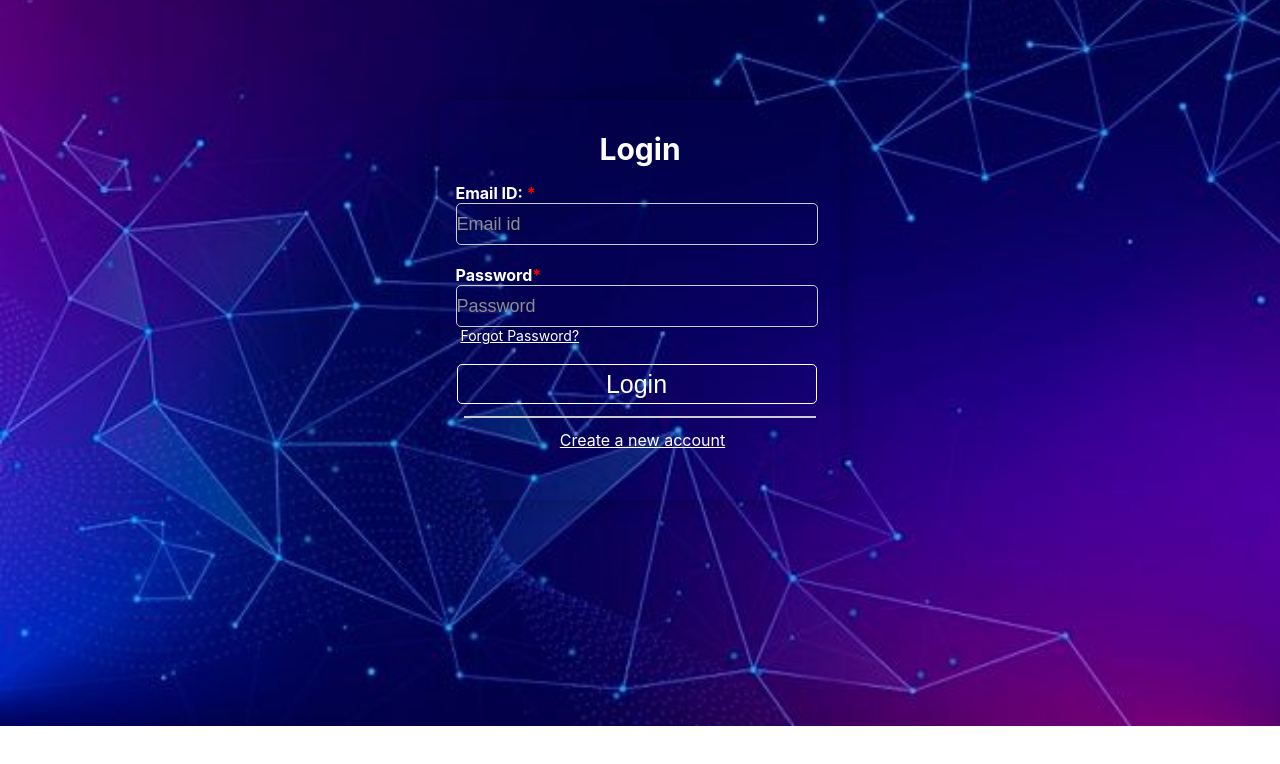
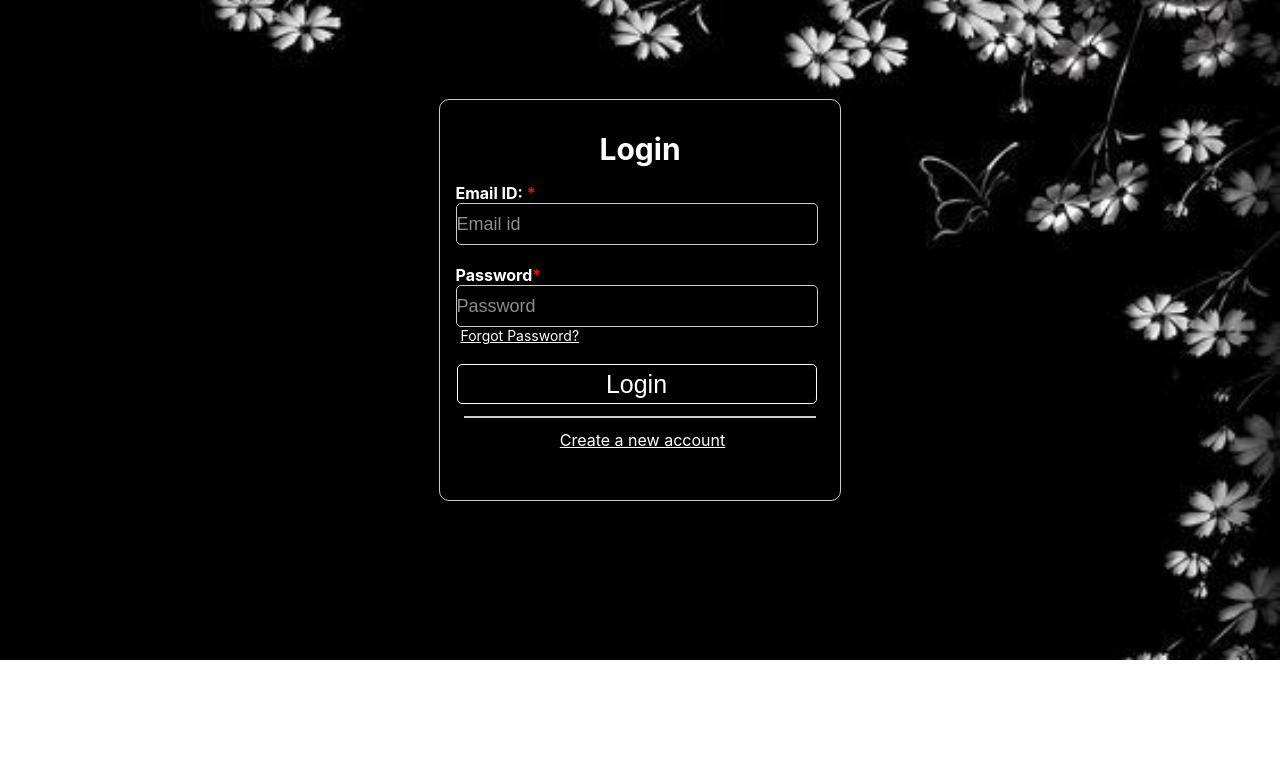
Before and after one commit to priyap2006/Thoughtminds-, a React (Create React App) app in the folder my-app/: page / in a window 1280 px wide. Shown: the top 764 px of the page. Built offline with nearby package versions, Linux system fonts and the light colour scheme.

Commit message:
-updated background imag -updated curser _updated text colour

```diff
--- a/my-app/src/App.css
+++ b/my-app/src/App.css
@@ -8,7 +8,7 @@ body {
   justify-content: center;
   align-items: center;
   height: 100px;
-  background: url('./assets/background.jpg')no-repeat;
+  background: url('./assets/bg.jpg')no-repeat;
   background-size: cover;
   background-position: center;
   margin: 250px;
@@ -36,7 +36,8 @@ h5{
     flex-direction: column;
     align-items:center;
     background-color:transparent;
-    border:2px#ffffff;
+    backdrop-filter: blur(8px);
+    border:1px solid #ccc;
     width:400px;
     height:400px;
     box-shadow:-10px -10px 15px rgba(0,0,0,0.1),
@@ -65,6 +66,7 @@ input[type="text"] {
       font-size: 16px;
        margin-right: 7px;
        outline:none;
+       color: #ffffff;
     border:1px solid #ccc;
     font-size: 18px;
     border-radius: 5px;
--- a/my-app/src/App.js
+++ b/my-app/src/App.js
@@ -34,9 +34,9 @@ function App() {
                 required
                 pattern="[A-Za-z0-9._%+-]+@[A-Za-z0-9.-]+\.[A-Za-z]{2,}$"
                 title="Please enter a valid email address"
+
               />
             </div>
-
             <br />
 
             <div className="form-group full-width input">
```
Also changed, not shown: my-app/src/assets/bg.jpg (added), 1 other file (tests, documents, lock files or other folders).
